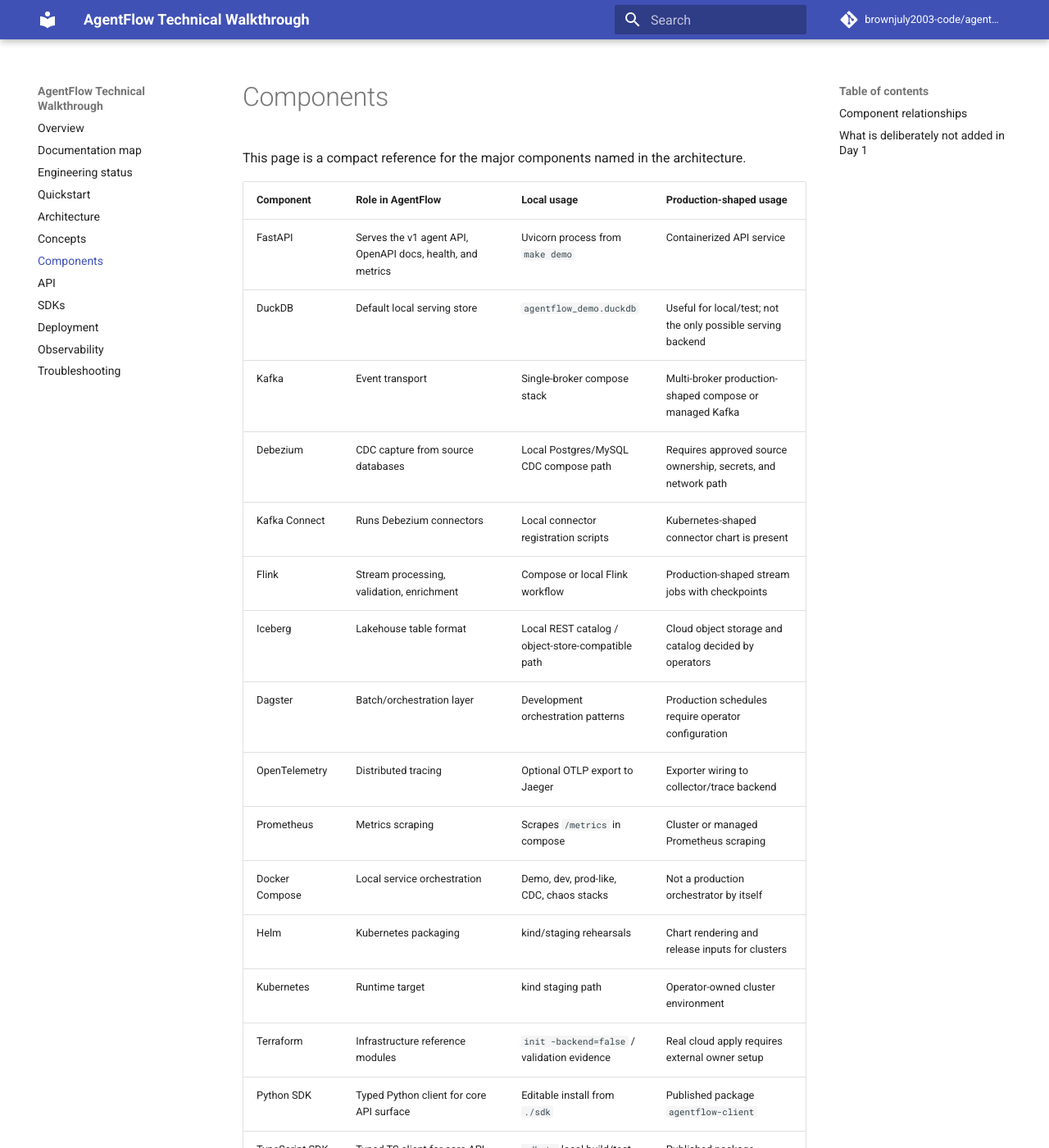
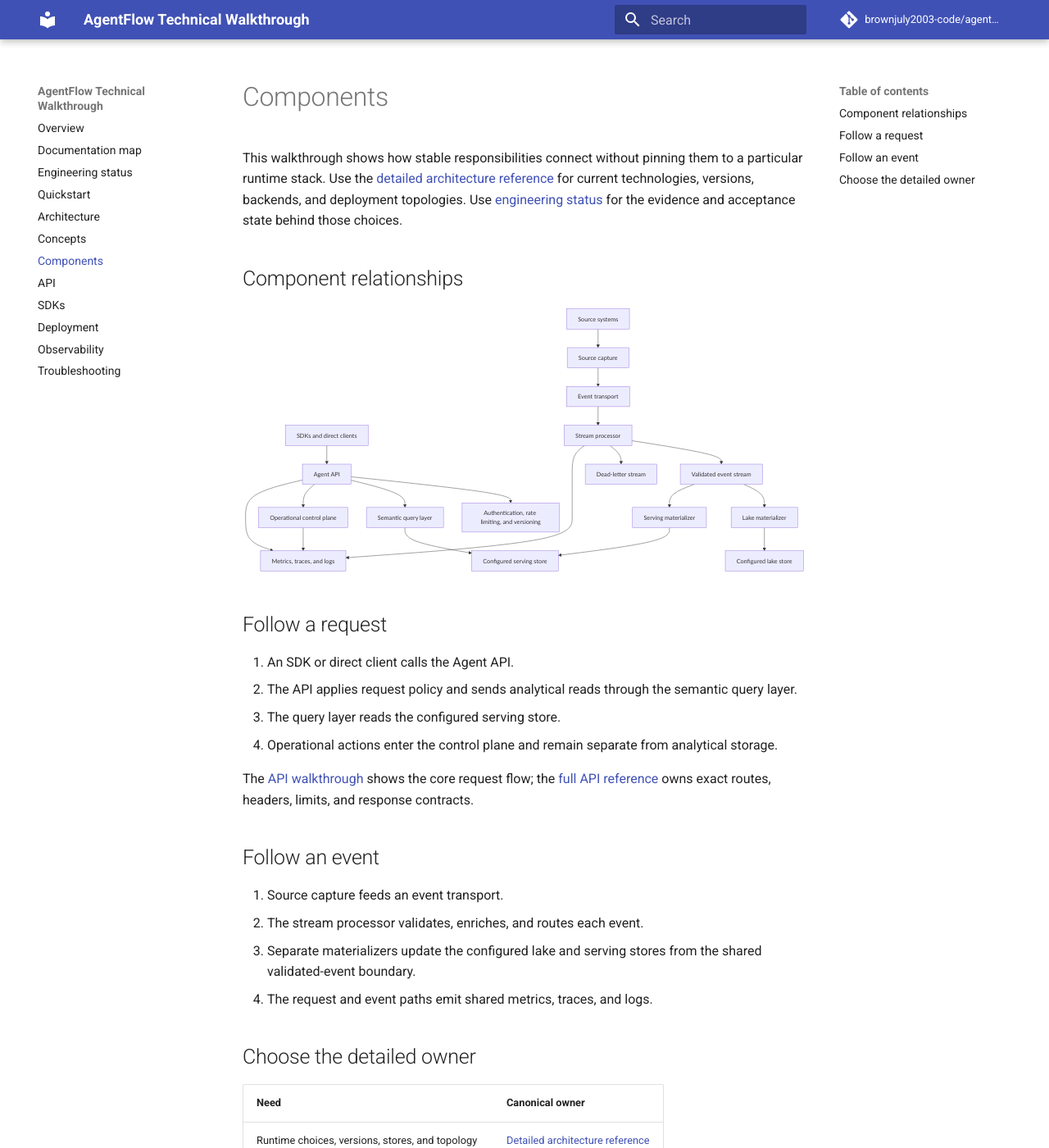
Before and after one commit to brownjuly2003-code/agentflow, an MkDocs documentation site: the page built from docs/components.md, in a window 1280 px wide and 1400 px high. Shown: the whole window at 82% size. Built offline with MkDocs 1.6.1 and Material for MkDocs 9.7.7, drawn with Linux system fonts in a browser that asks for light colours; comment, search, counter and statistics services are not loaded; some of the changed text lies outside the part shown.

Commit message:
docs: separate components walkthrough and architecture reference

````diff
--- a/docs/components.md
+++ b/docs/components.md
@@ -1,50 +1,62 @@
 # Components
 
-This page is a compact reference for the major components named in the
-architecture.
-
-| Component | Role in AgentFlow | Local usage | Production-shaped usage |
-| --- | --- | --- | --- |
-| FastAPI | Serves the v1 agent API, OpenAPI docs, health, and metrics | Uvicorn process from `make demo` | Containerized API service |
-| DuckDB | Default local serving store | `agentflow_demo.duckdb` | Useful for local/test; not the only possible serving backend |
-| Kafka | Event transport | Single-broker compose stack | Multi-broker production-shaped compose or managed Kafka |
-| Debezium | CDC capture from source databases | Local Postgres/MySQL CDC compose path | Requires approved source ownership, secrets, and network path |
-| Kafka Connect | Runs Debezium connectors | Local connector registration scripts | Kubernetes-shaped connector chart is present |
-| Flink | Stream processing, validation, enrichment | Compose or local Flink workflow | Production-shaped stream jobs with checkpoints |
-| Iceberg | Lakehouse table format | Local REST catalog / object-store-compatible path | Cloud object storage and catalog decided by operators |
-| Dagster | Batch/orchestration layer | Development orchestration patterns | Production schedules require operator configuration |
-| OpenTelemetry | Distributed tracing | Optional OTLP export to Jaeger | Exporter wiring to collector/trace backend |
-| Prometheus | Metrics scraping | Scrapes `/metrics` in compose | Cluster or managed Prometheus scraping |
-| Docker Compose | Local service orchestration | Demo, dev, prod-like, CDC, chaos stacks | Not a production orchestrator by itself |
-| Helm | Kubernetes packaging | kind/staging rehearsals | Chart rendering and release inputs for clusters |
-| Kubernetes | Runtime target | kind staging path | Operator-owned cluster environment |
-| Terraform | Infrastructure reference modules | `init -backend=false` / validation evidence | Real cloud apply requires external owner setup |
-| Python SDK | Typed Python client for core API surface | Editable install from `./sdk` | Published package `agentflow-client` |
-| TypeScript SDK | Typed TS client for core API surface | `sdk-ts` local build/test | Published package `@yuliaedomskikh/agentflow-client` |
+This walkthrough shows how stable responsibilities connect without pinning
+them to a particular runtime stack. Use the
+[detailed architecture reference](architecture.md) for current technologies,
+versions, backends, and deployment topologies. Use
+[engineering status](STATUS.md) for the evidence and acceptance state behind
+those choices.
 
 ## Component relationships
 
 ```mermaid
 flowchart TB
-    sdk["Python / TypeScript SDKs"] --> api["FastAPI"]
-    api --> auth["Auth, rate limit, versioning"]
-    api --> semantic["Semantic layer"]
-    api --> ops["Alerts, webhooks, dead letters, SLO"]
-    semantic --> duckdb["DuckDB"]
-    semantic -.-> clickhouse["Optional ClickHouse"]
-    kafka["Kafka"] --> flink["Flink"]
-    debezium["Debezium / Kafka Connect"] --> kafka
-    flink --> iceberg["Iceberg"]
-    flink --> duckdb
-    api --> otel["OpenTelemetry"]
-    api --> prom["Prometheus /metrics"]
+    clients["SDKs and direct clients"] --> api["Agent API"]
+    api --> policy["Authentication, rate limiting, and versioning"]
+    api --> semantic["Semantic query layer"]
+    api --> control_plane["Operational control plane"]
+    semantic --> serving_store["Configured serving store"]
+    sources["Source systems"] --> capture["Source capture"]
+    capture --> transport["Event transport"]
+    transport --> processor["Stream processor"]
+    processor --> validated["Validated event stream"]
+    processor --> rejected["Dead-letter stream"]
+    validated --> lake_materializer["Lake materializer"]
+    validated --> serving_materializer["Serving materializer"]
+    lake_materializer --> lake_store["Configured lake store"]
+    serving_materializer --> serving_store
+    api --> telemetry["Metrics, traces, and logs"]
+    processor --> telemetry
+    control_plane --> telemetry
 ```
 
-## What is deliberately not added in Day 1
+## Follow a request
 
-- No D2 or Structurizr build dependency.
-- No Slidev deck.
-- No mkdocstrings or TypeDoc generation.
-- No Terraform, Helm, Kubernetes, workflow, backend, or SDK source edits.
+1. An SDK or direct client calls the Agent API.
+2. The API applies request policy and sends analytical reads through the
+   semantic query layer.
+3. The query layer reads the configured serving store.
+4. Operational actions enter the control plane and remain separate from
+   analytical storage.
 
-Those are useful follow-ups once the Markdown walkthrough is stable.
+The [API walkthrough](api/index.md) shows the core request flow; the
+[full API reference](api-reference.md) owns exact routes, headers, limits, and
+response contracts.
+
+## Follow an event
+
+1. Source capture feeds an event transport.
+2. The stream processor validates, enriches, and routes each event.
+3. Separate materializers update the configured lake and serving stores from
+   the shared validated-event boundary.
+4. The request and event paths emit shared metrics, traces, and logs.
+
+## Choose the detailed owner
+
+| Need | Canonical owner |
+| --- | --- |
+| Runtime choices, versions, stores, and topology | [Detailed architecture reference](architecture.md) |
+| Current acceptance evidence and external gates | [Engineering status](STATUS.md) |
+| Client methods and examples | [SDK walkthrough](sdk.md) |
+| Deployment-path selection | [Deployment walkthrough](deployment.md) |
+| Exact operator commands | [Operational runbook](runbook.md) |
````
Also changed, not shown: docs/architecture.md (+4 -3 lines), plan_26_08_2026.md (+10 -1 lines), 1 other file.
